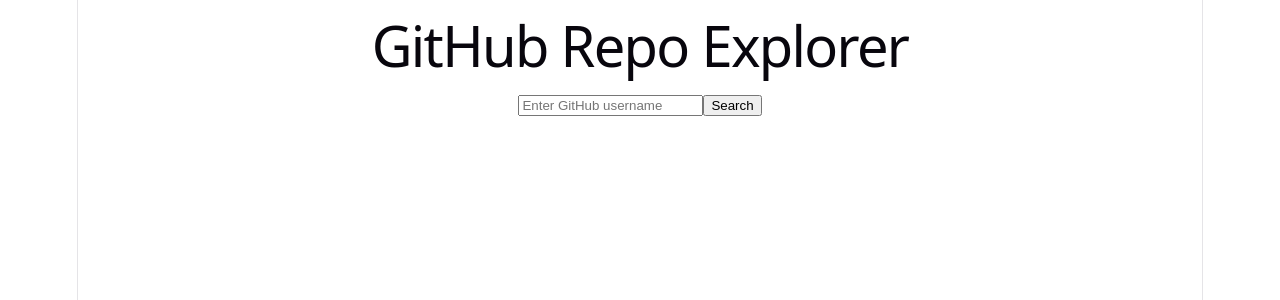
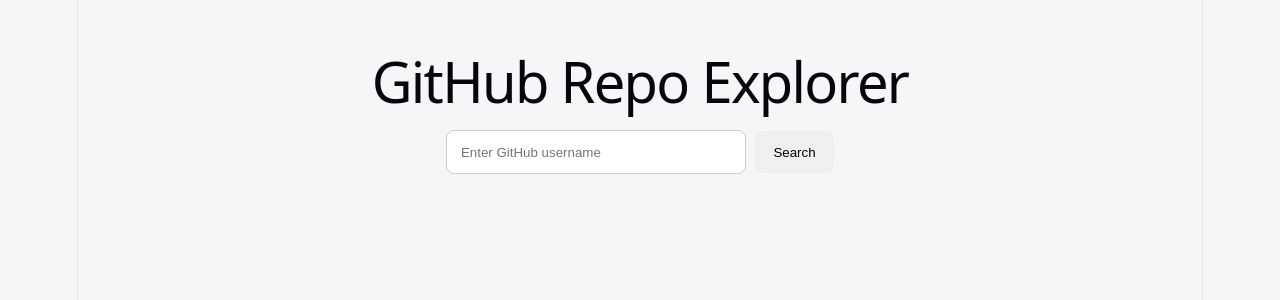
Before and after one commit to Tilakrajrawat/github-repo-explorer, a React (Vite) app in the folder client/: page / in a window 1280 px wide. Shown: the top 300 px of the page. Built offline with nearby package versions, Linux system fonts and the light colour scheme.

Commit message:
Add recent searches and improve API error handling

```diff
--- /dev/null
+++ b/client/src/App.css
@@ -0,0 +1,116 @@
+* {
+    margin: 0;
+    padding: 0;
+    box-sizing: border-box;
+  }
+
+  body {
+    background: #f4f6f8;
+    font-family: Arial, sans-serif;
+  }
+
+  .app {
+    max-width: 1200px;
+    margin: 0 auto;
+    padding: 2rem;
+  }
+
+  h1 {
+    text-align: center;
+    margin-bottom: 2rem;
+  }
+
+  input {
+    padding: 0.75rem;
+    width: 300px;
+    border: 1px solid #ccc;
+    border-radius: 8px;
+  }
+
+  button {
+    padding: 0.75rem 1rem;
+    border: none;
+    border-radius: 8px;
+    cursor: pointer;
+    margin-left: 0.5rem;
+  }
+
+  button:hover {
+    opacity: 0.9;
+  }
+
+  .error {
+    color: red;
+    margin-top: 1rem;
+  }
+
+  .loading {
+    margin-top: 1rem;
+  }
+
+  .user-card {
+    background: white;
+    padding: 1.5rem;
+    border-radius: 12px;
+    margin-top: 2rem;
+    box-shadow: 0 2px 8px rgba(0,0,0,0.1);
+
+    display: flex;
+    gap: 2rem;
+    align-items: center;
+  }
+
+  .user-card img {
+    border-radius: 50%;
+  }
+
+  .user-info p {
+    margin-top: 0.5rem;
+  }
+
+  .repo-list {
+    margin-top: 2rem;
+
+    display: grid;
+    gap: 1rem;
+  }
+
+  .repo-card {
+    background: white;
+    padding: 1rem;
+    border-radius: 12px;
+
+    box-shadow: 0 2px 8px rgba(0,0,0,0.1);
+  }
+
+  .repo-card h3 {
+    margin-bottom: 0.5rem;
+  }
+
+  .repo-card p {
+    margin-top: 0.3rem;
+  }
+
+  .sort-container {
+    margin-top: 2rem;
+  }
+
+  .recent-searches {
+    margin-top: 1rem;
+  }
+
+  .recent-searches button {
+    margin: 0.25rem;
+  }
+
+  @media (max-width: 768px) {
+    .user-card {
+      flex-direction: column;
+      text-align: center;
+    }
+
+    input {
+      width: 100%;
+      margin-bottom: 1rem;
+    }
+  }
--- a/client/src/App.jsx
+++ b/client/src/App.jsx
@@ -1,3 +1,5 @@
+import "./App.css";
+
 import { useMemo, useState } from "react";
 import SearchBar from "./components/SearchBar";
 import UserCard from "./components/UserCard";
@@ -81,12 +83,12 @@
 
 
   return (
-    <div>
+    <div className="app">
       <h1>GitHub Repo Explorer</h1>
 
       <SearchBar onSearch={handleSearch} />
       {recentSearches.length > 0 && (
-  <div>
+  <div className="recent-searches">
     <h3>Recent Searches</h3>
 
     {recentSearches.map((search) => (
@@ -100,22 +102,21 @@
   </div>
 )}
 
-      {loading && <p>Loading...</p>}
+      {loading && <p className="loading">Loading...</p>}
 
       {error && <p>{error}</p>}
 
       {data && (
-        <>
+        <><>
         <UserCard user={data.user} />
-          <>
+
         <SortDropdown
           sortBy={sortBy}
           onSortChange={setSortBy}
         />
 
         <RepoList repos={sortedRepos} />
-</>
-        </>
+      </></>
       )}
     </div>
   );
--- a/client/src/components/RepoList.jsx
+++ b/client/src/components/RepoList.jsx
@@ -2,7 +2,7 @@
 
 function RepoList({ repos }) {
   return (
-    <div>
+    <div className="repo-list">
       <h2>Repositories</h2>
 
       {repos.map((repo) => (
--- a/client/src/components/SearchBar.jsx
+++ b/client/src/components/SearchBar.jsx
@@ -6,9 +6,11 @@
   const handleSubmit = (e) => {
     e.preventDefault();
 
-    if (!username.trim()) return;
+    const trimmedUsername = username.trim();
 
-    onSearch(username);
+    if (!trimmedUsername) return;
+
+    onSearch(trimmedUsername);
   };
 
   return (
--- a/client/src/components/SortDropdown.jsx
+++ b/client/src/components/SortDropdown.jsx
@@ -1,6 +1,6 @@
 function SortDropdown({ sortBy, onSortChange }) {
     return (
-      <div>
+      <div className="sort-container">
         <label>Sort By: </label>
 
         <select
--- a/client/src/components/UserCard.jsx
+++ b/client/src/components/UserCard.jsx
@@ -11,7 +11,7 @@
 
         <p>{user.bio}</p>
 
-        <div>
+        <div className="user-info">
           <p>Followers: {user.followers}</p>
           <p>Following: {user.following}</p>
           <p>Repositories: {user.publicRepos}</p>
```
Also changed, not shown: 1 other file (tests, documents, lock files or other folders). Lines whose indentation alone changed are shown as unchanged.
